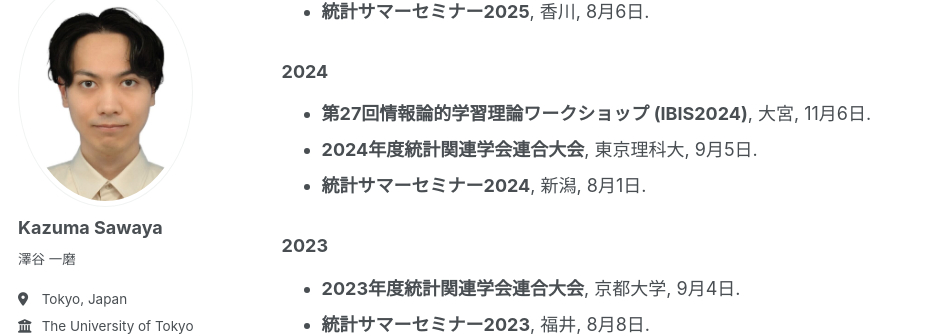
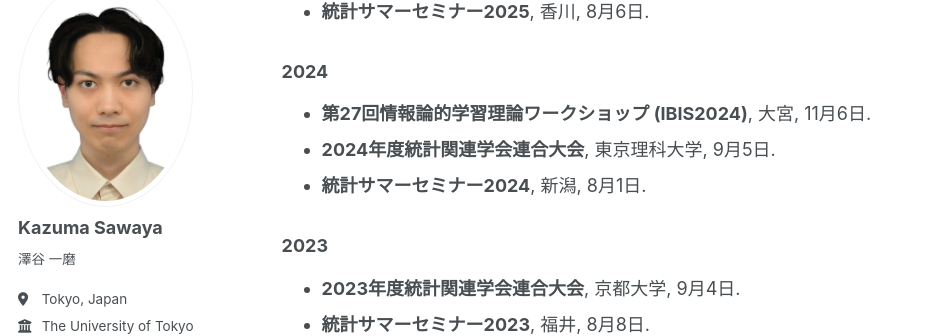
Before and after one commit to sawaya-ka/sawaya-ka.github.io, a Jekyll site: the page built from _pages/talks.md, in a window 1280 px wide and 900 px high, scrolled down 781 px. Shown: the part 121-457 px from the top of the window, without its empty margins (0-941 px from the left). Built offline with Jekyll 4.4.1, drawn with Linux system fonts in a browser that asks for light colours; a script that is not in the unit is left out.

Commit message:
Update talks.md

```diff
--- a/_pages/talks.md
+++ b/_pages/talks.md
@@ -29,7 +29,7 @@ author_profile: true
 
 ### 2024
 - **第27回情報論的学習理論ワークショップ (IBIS2024)**, 大宮, 11月6日.
-- **2024年度統計関連学会連合大会**, 東京理科大, 9月5日.
+- **2024年度統計関連学会連合大会**, 東京理科大学, 9月5日.
 - **統計サマーセミナー2024**, 新潟, 8月1日.
 
 ### 2023
```
